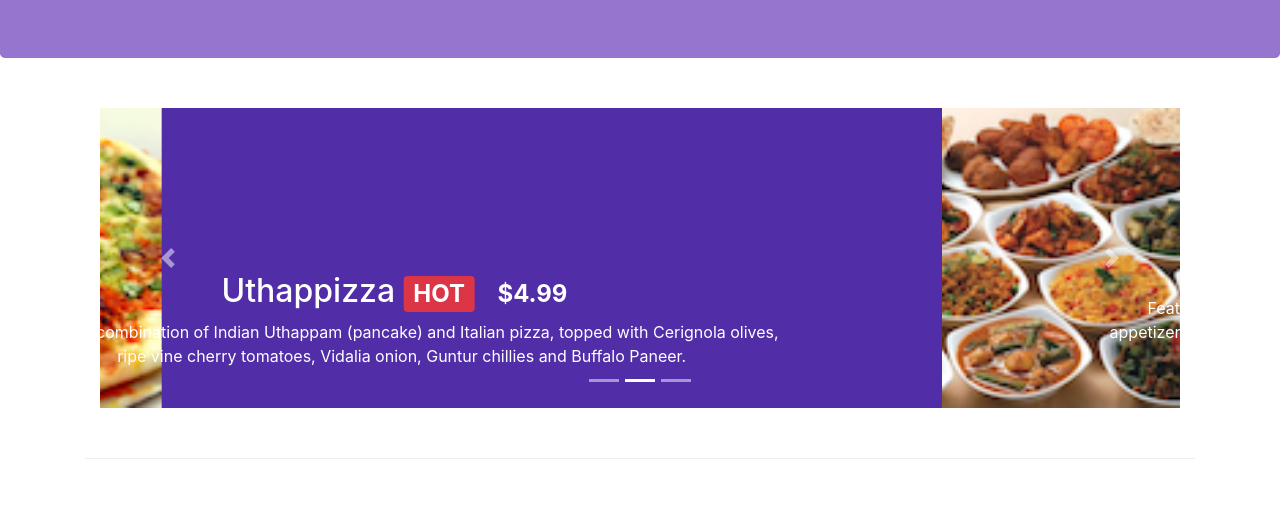
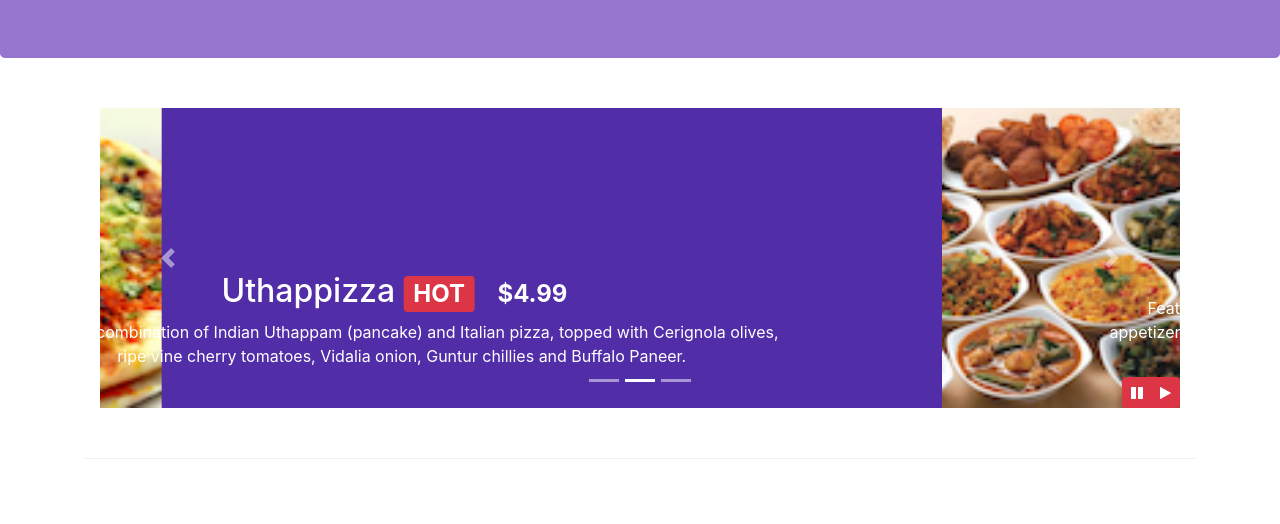
Before and after one commit to hnil206/FER201m, a website: page index.html in a window 1280 px wide. Shown: the part 276-800 px from the top of the page. Drawn offline with nearby package versions, Linux system fonts and the light colour scheme.

Commit message:
Bootstrap JQuery

```diff
--- a/index.html
+++ b/index.html
@@ -269,6 +269,20 @@
 									data-slide-to="2"
 								></li>
 							</ol>
+							<div class="btn-group" id="carouselButton">
+								<button
+									class="btn btn-danger btn-sm"
+									id="carousel-pause"
+								>
+									<span class="fa fa-pause"></span>
+								</button>
+								<button
+									class="btn btn-danger btn-sm"
+									id="carousel-play"
+								>
+									<span class="fa fa-play"></span>
+								</button>
+							</div>
 						</div>
 					</div>
 					<a
@@ -592,5 +606,16 @@
 				$('[data-toggle="tooltip"]').tooltip();
 			});
 		</script>
+		<script>
+			$(document).ready(function () {
+				$("#mycarousel").carousel({ interval: 2000 });
+				$("#carousel-pause").click(function () {
+					$("#mycarousel").carousel("pause");
+				});
+				$("#carousel-play").click(function () {
+					$("#mycarousel").carousel("cycle");
+				});
+			});
+		</script>
 	</body>
 </html>
--- a/style.css
+++ b/style.css
@@ -47,3 +47,9 @@ body {
 	left: 0;
 	min-height: 300px;
 }
+#carouselButton {
+	right: 0px;
+	position: absolute;
+	bottom: 0px;
+	z-index: 1;
+}
```
